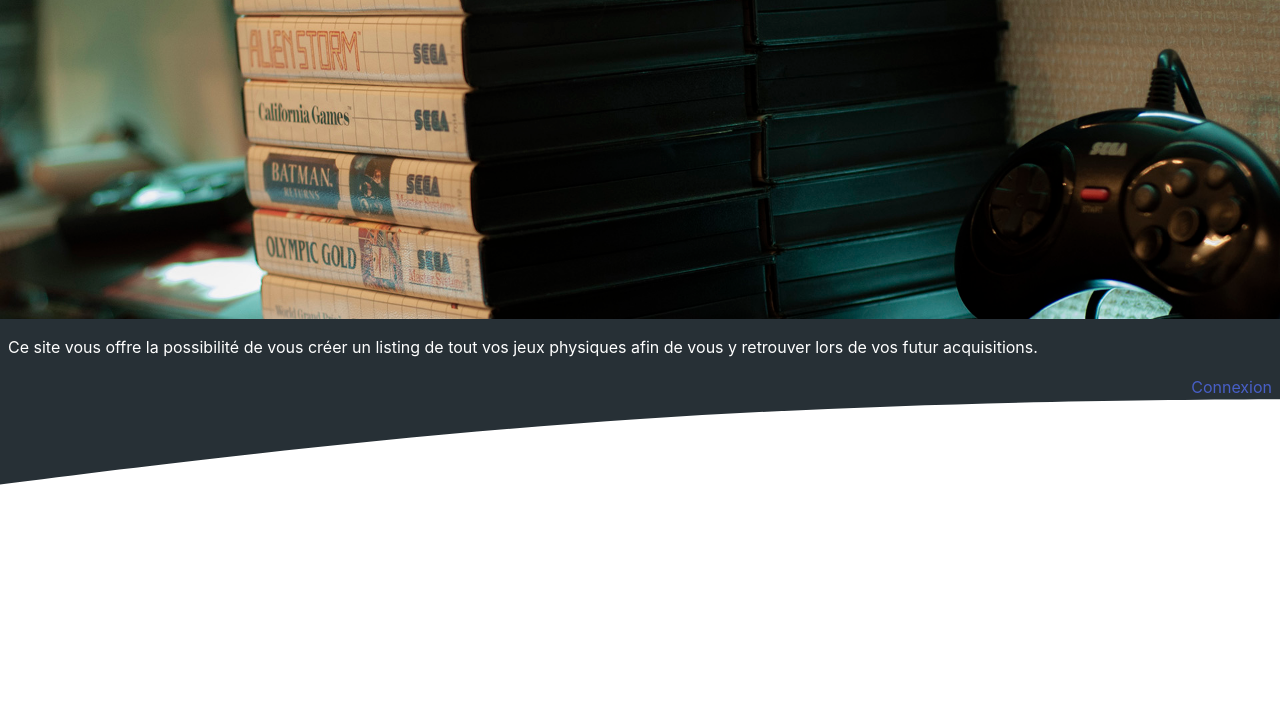
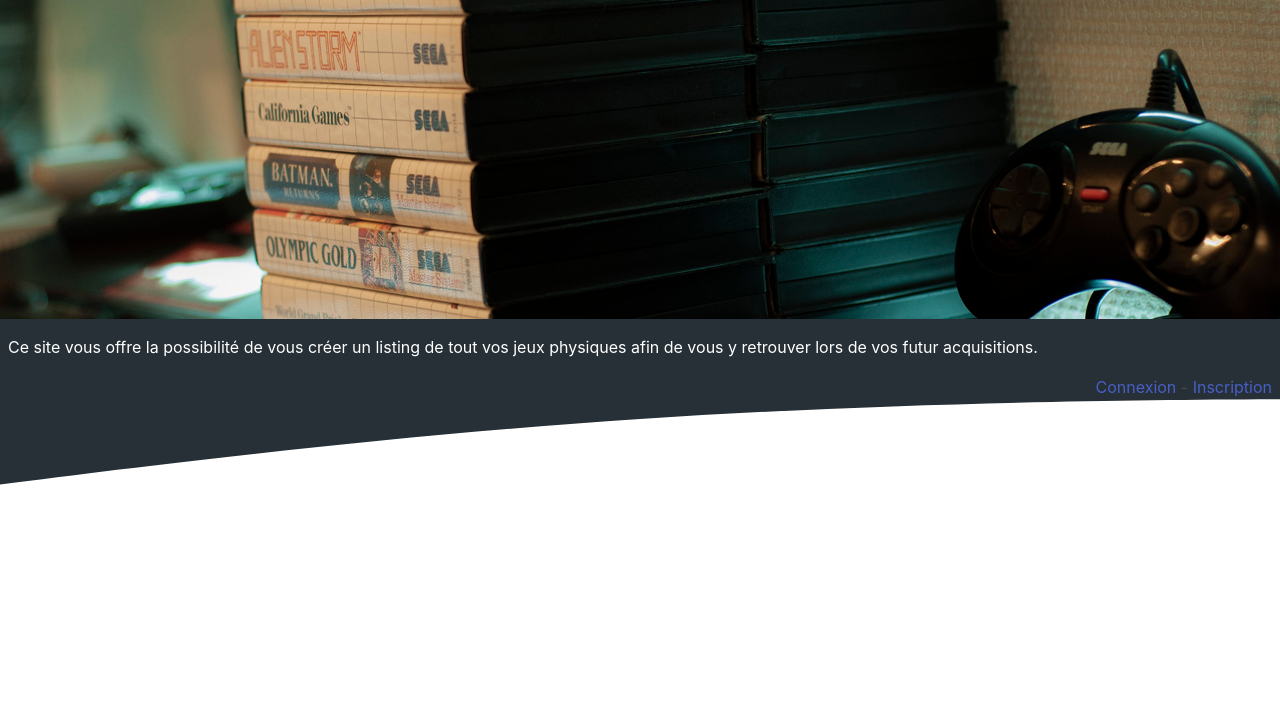
Before and after one commit to NicolasLenne/BibliGame, a Symfony app: template Symfony/templates/main/index.html.twig in a window 1280 px wide. Shown: the part 98-817 px from the top of the page. Run offline with Twig, Linux system fonts and the light colour scheme; the template is opened without the code that fills it, so the values that code supplies are empty; some libraries are stand-ins or nearby versions.

Commit message:
commencement de l'intégration html de la home page

```diff
--- a/Symfony/templates/main/index.html.twig
+++ b/Symfony/templates/main/index.html.twig
@@ -11,12 +11,19 @@
 
     </div>
 </header>
-<main class="is-flex is-flex-direction-column is-flex-wrap-nowrap">
-    <p class="has-text-white py-4 pl-2">
-        Ce site vous offre la possibilité de vous créer un listing de tout vos jeux physiques afin de vous y retrouver lors de vos futur acquisitions.
-    </p>
-    <p class="is-align-self-flex-end pr-2"><a href="">Connexion</a></p>
+<main>
+    <section class="is-flex is-flex-direction-column is-flex-wrap-nowrap">
+        <p class="has-text-white py-4 pl-2">
+            Ce site vous offre la possibilité de vous créer un listing de tout vos jeux physiques afin de vous y retrouver lors de vos futur acquisitions.
+        </p>
+        <p class="is-align-self-flex-end pr-2"><a href="">Connexion</a> - <a href="">Inscription</a></p>
+    </section>
+    <section>
+
+    </section>
 </main>
+<footer>
 
+</footer>
 
 {% endblock %}
```
